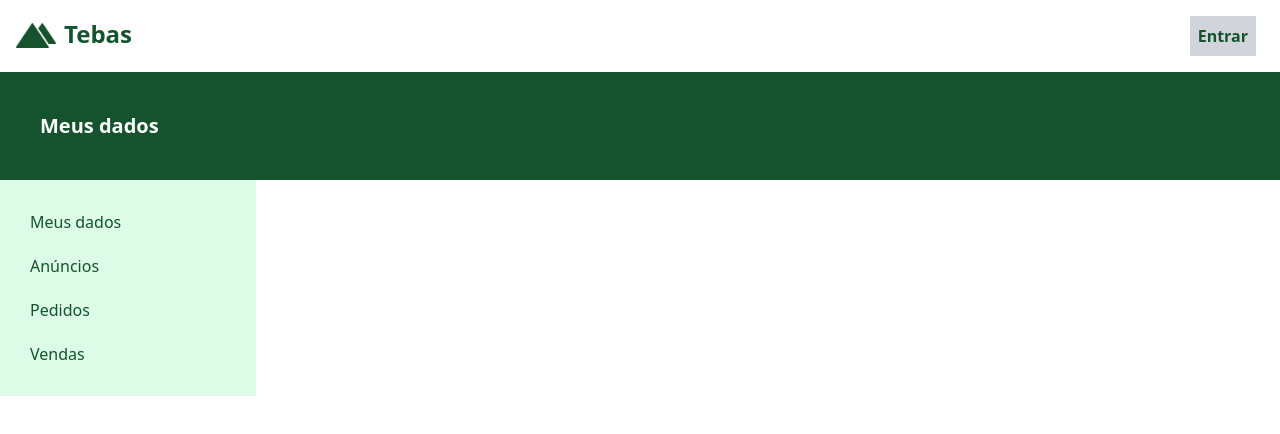
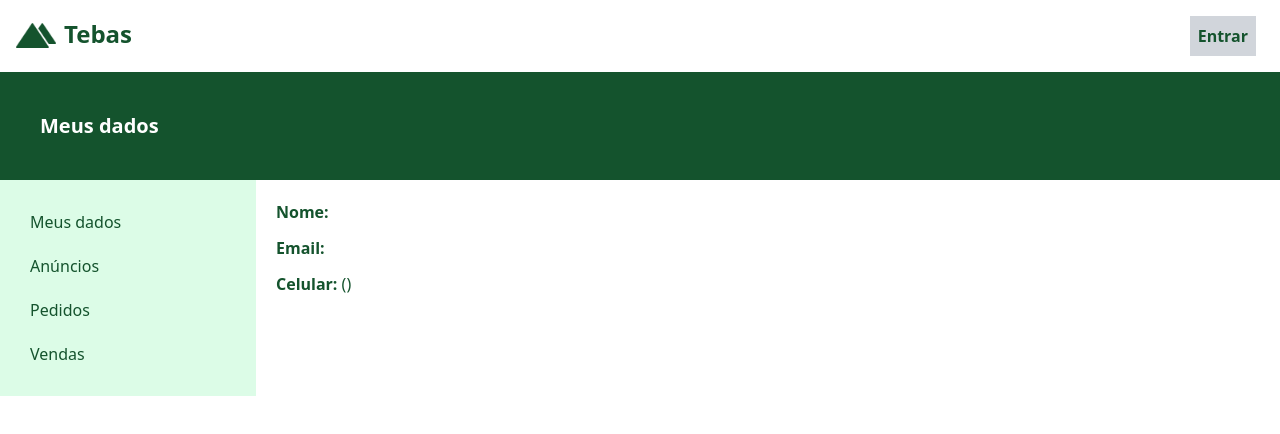
Before and after one commit to paulotss/acr_sales, a React (Create React App) app: page /profile in a window 1280 px wide. Shown: the top 434 px of the page. Built offline with nearby package versions, Linux system fonts and the light colour scheme; no server answers.

Commit message:
Create hook useGetLoggedUser

```diff
--- a/src/App.js
+++ b/src/App.js
@@ -5,7 +5,7 @@ import SearchCategory from './pages/SearchCategory';
 import ItemPage from './pages/ItemPage';
 import Login from './pages/Login';
 import NewUserForm from './pages/NewUserForm';
-import ProfilePersonalData from './pages/ProfilePersonalData';
+import ProfilePersonalData from './pages/Profile/ProfilePersonalData';
 
 const App = () => {
   return (
--- /dev/null
+++ b/src/hooks/useGetLoggedUser.js
@@ -0,0 +1,54 @@
+import { useEffect, useState } from 'react';
+import { redirect } from 'react-router-dom';
+import axios from '../http';
+
+const useGetLoggedUser = () => {
+  const [user, setUser] = useState({
+    id: "",
+    firstName: "",
+    lastName: "",
+    email: "",
+    cpf: "",
+    address: {
+      id: "",
+      cep: "",
+      state: "",
+      country: "",
+      city: "",
+      complement: "",
+      street: "",
+      locality: "",
+      userId: ""
+    },
+    phones: {
+      id: "",
+      area: "",
+      number: "",
+      type: "",
+      userId: ""
+    }
+  });
+  useEffect(() => {
+    const getUser = async () => {
+      try {
+        const result = await axios.get(
+          "/user",
+          {
+            headers: { "authorization": sessionStorage.getItem("auth") }
+          }
+        );
+        setUser(result.data);
+      } catch (error) {
+        return redirect("/login");
+      }
+      return null;
+    }
+    getUser();
+    console.log(user)
+  }, []);
+  return {
+    user
+  }
+}
+
+export default useGetLoggedUser;
--- /dev/null
+++ b/src/pages/Profile/ProfilePersonalData.js
@@ -0,0 +1,33 @@
+import Head from '../../components/Head';
+import HeadTitle from '../../components/HeadTitle';
+import ProfileMenu from '../../components/profile/ProfileMenu';
+import useGetLoggedUser from '../../hooks/useGetLoggedUser';
+
+const ProfilePersonalData = () => {
+  const { user } = useGetLoggedUser();
+  return (
+    <>
+      <Head />
+      <HeadTitle title="Meus dados" />
+      <section className="flex">
+        <ProfileMenu />
+        <article className="text-green-900 p-5">
+          <p className="mb-3">
+            <span className="font-bold">Nome: </span>
+            { `${user.firstName} ${user.lastName}` }
+          </p>
+          <p className="mb-3">
+            <span className="font-bold">Email: </span>
+            { user.email }
+          </p>
+          <p className="mb-3">
+            <span className="font-bold">Celular: </span>
+            ({ user.phones.area }) { user.phones.number }
+          </p>
+        </article>
+      </section>
+    </>
+  )
+}
+
+export default ProfilePersonalData;
--- a/src/pages/ProfilePersonalData.js
+++ /dev/null
@@ -1,15 +0,0 @@
-import Head from '../components/Head';
-import HeadTitle from '../components/HeadTitle';
-import ProfileMenu from '../components/profile/ProfileMenu';
-
-const ProfilePersonalData = () => {
-  return (
-    <>
-      <Head />
-      <HeadTitle title="Meus dados" />
-      <ProfileMenu />
-    </>
-  )
-}
-
-export default ProfilePersonalData;
```
